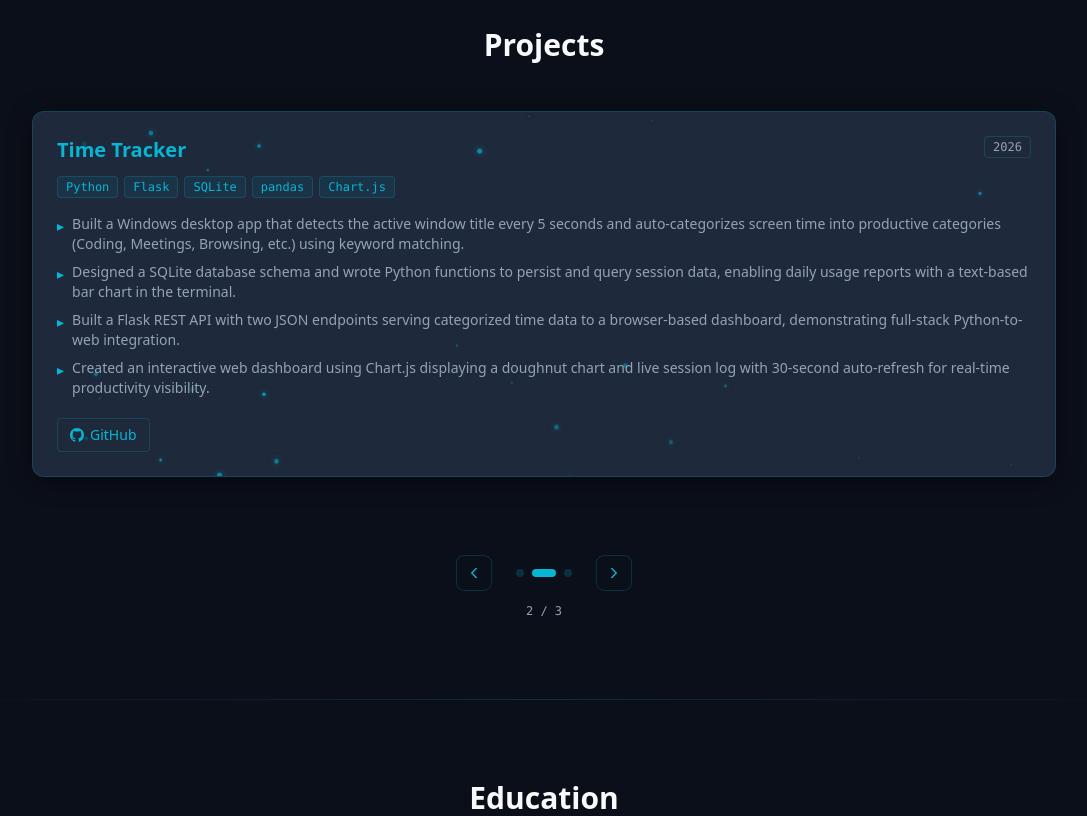
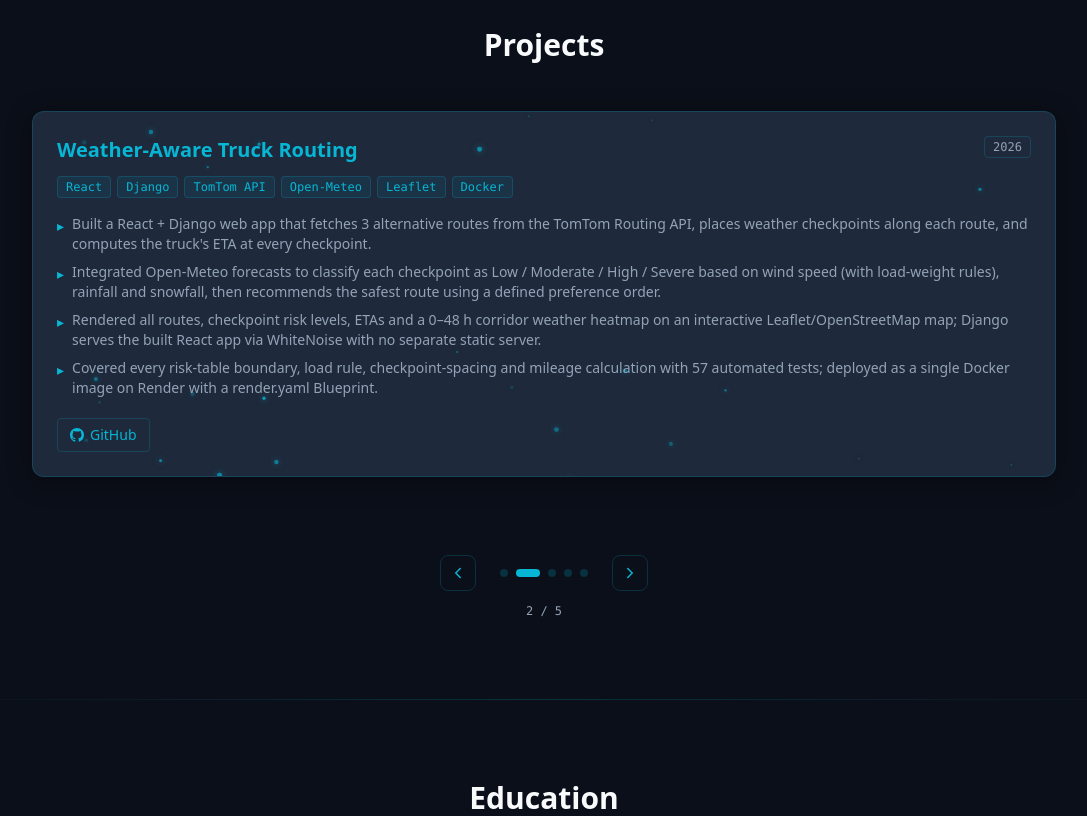
Before and after one commit to apurvaraj9/apurva-portfolio, a Next.js app: page / in a window 1280 px wide. Shown: the part 2060-2876 px from the top of the page, without its empty margins (96-1183 px from the left). Built offline with nearby package versions, Linux system fonts and the light colour scheme.

Commit message:
Add ScamSach, Weather Truck Routing, Fuel Route API; update skills

```diff
--- a/components/ProjectCard.jsx
+++ b/components/ProjectCard.jsx
@@ -103,6 +103,18 @@ export default function ProjectCard({ project }) {
               GitHub
             </a>
           )}
+          {project.live && (
+            <a href={project.live} target="_blank" rel="noopener noreferrer"
+              className="flex items-center gap-1.5 text-sm font-medium px-3 py-1.5 rounded border transition-all duration-200 hover:opacity-80"
+              style={{ color: "var(--color-cyan)", borderColor: "var(--color-border)", backgroundColor: "color-mix(in srgb, var(--color-cyan) 8%, transparent)" }}>
+              <svg xmlns="http://www.w3.org/2000/svg" width="14" height="14" viewBox="0 0 24 24" fill="none" stroke="currentColor" strokeWidth="2" strokeLinecap="round" strokeLinejoin="round">
+                <circle cx="12" cy="12" r="10"/>
+                <line x1="2" y1="12" x2="22" y2="12"/>
+                <path d="M12 2a15.3 15.3 0 0 1 4 10 15.3 15.3 0 0 1-4 10 15.3 15.3 0 0 1-4-10 15.3 15.3 0 0 1 4-10z"/>
+              </svg>
+              Live
+            </a>
+          )}
           {project.pypi && (
             <a href={project.pypi} target="_blank" rel="noopener noreferrer"
               className="flex items-center gap-1.5 text-sm font-medium px-3 py-1.5 rounded border transition-all duration-200 hover:opacity-80"
--- a/components/Projects.jsx
+++ b/components/Projects.jsx
@@ -3,6 +3,57 @@ import { useState, useEffect } from "react";
 import ProjectCard from "./ProjectCard";
 
 const projects = [
+  {
+    title: "ScamSach",
+    year: "2026",
+    tech: ["Python", "Next.js", "LangGraph", "Groq", "Supabase", "Docker"],
+    github: "https://github.com/apurvaraj9/scamsach",
+    live: "https://scamsach.vercel.app",
+    bullets: [
+      "Built a full-stack AI agent that investigates suspicious SMS and WhatsApp messages for India, streaming a live verdict, scam type, and bilingual (English + Hindi) explanation as each step runs.",
+      "Designed a LangGraph agentic pipeline (intake → local rules → planner → tool execution → scoring → judge) where an LLM plans its own investigation from a tool menu while hard rule-scores prevent the model from overruling clear evidence.",
+      "Engineered prompt-injection defence, PII masking before any LLM or log sees the message, and SSRF-safe link expansion (HEAD-only to known shorteners, never contacting the scam site).",
+      "Shipped with Supabase auth and case history, a feedback loop that feeds a labelled eval set, GitHub Actions CI (76 pytest tests + offline eval gate), and gitleaks secret scanning on every push.",
+    ],
+  },
+  {
+    title: "Weather-Aware Truck Routing",
+    year: "2026",
+    tech: ["React", "Django", "TomTom API", "Open-Meteo", "Leaflet", "Docker"],
+    github: "https://github.com/apurvaraj9/weather-truck-routing",
+    bullets: [
+      "Built a React + Django web app that fetches 3 alternative routes from the TomTom Routing API, places weather checkpoints along each route, and computes the truck's ETA at every checkpoint.",
+      "Integrated Open-Meteo forecasts to classify each checkpoint as Low / Moderate / High / Severe based on wind speed (with load-weight rules), rainfall and snowfall, then recommends the safest route using a defined preference order.",
+      "Rendered all routes, checkpoint risk levels, ETAs and a 0–48 h corridor weather heatmap on an interactive Leaflet/OpenStreetMap map; Django serves the built React app via WhiteNoise with no separate static server.",
+      "Covered every risk-table boundary, load rule, checkpoint-spacing and mileage calculation with 57 automated tests; deployed as a single Docker image on Render with a render.yaml Blueprint.",
+    ],
+  },
+  {
+    title: "Fuel Route API",
+    year: "2026",
+    tech: ["Django", "Python", "OSRM", "GeoJSON", "Leaflet", "Render"],
+    github: "https://github.com/apurvaraj9/fuel-route-api",
+    live: "https://fuel-route-api-h6na.onrender.com/",
+    bullets: [
+      "Built a Django 6.1 REST API that accepts any US start/finish location and returns cost-optimal fuel stops for a truck with a 500-mile range and 10 MPG, using dynamic programming over 8,000+ real OPIS station prices.",
+      "Resolved city names offline against ~39k US centroids derived from public ZIP-code data, called OSRM for free routing geometry, and filtered stations to a 10-mile corridor around the route before running the optimiser.",
+      "Returned a full JSON fuel plan (stop name, price, gallons, cost, off-route miles) plus a GeoJSON FeatureCollection and an interactive Leaflet map endpoint; typical processing time after route receipt is ~0.3 s coast-to-coast.",
+      "Deployed live on Render's free tier with a Postman collection, health endpoint, and structured error responses; no API key required for basic use.",
+    ],
+  },
+  {
+    title: "Log Guard",
+    year: "2026",
+    tech: ["Python", "openpyxl", "defusedxml", "pytest", "GitHub Actions", "PyPI"],
+    github: "https://github.com/apurvaraj9/log-guard",
+    pypi: "https://pypi.org/project/logguard-cli/",
+    bullets: [
+      "Built a Python CLI tool to detect and mask sensitive data — emails, phone numbers, API keys, IP addresses, and credit card numbers — in log files and Excel spreadsheets using regex patterns.",
+      "Published as a PyPI package (pip install logguard-cli) with a --check flag for CI/pre-commit hooks, enabling automated sensitive-data prevention in development pipelines.",
+      "Implemented recursive directory scanning and custom regex support via JSON config files, giving teams full control over what patterns count as sensitive in their environment.",
+      "Wrote a comprehensive test suite of 65+ tests using pytest and set up GitHub Actions CI to run tests automatically on every push, ensuring reliability and regression safety.",
+    ],
+  },
   {
     title: "Video Summarizer",
     year: "2026",
@@ -13,31 +64,6 @@ const projects = [
       "Engineered a smart audio chunking system using ffmpeg to split audio files exceeding Groq's 25MB API limit, enabling accurate summarization of videos of any length.",
       "Integrated yt-dlp for direct YouTube URL support alongside local MP4 uploads, with a clean two-tab frontend built in vanilla HTML, CSS, and JavaScript.",
       "Designed a clean REST API with clear separation of concerns between audio extraction, transcription, and summarization layers.",
-    ],
-  },
-  {
-    title: "Time Tracker",
-    year: "2026",
-    tech: ["Python", "Flask", "SQLite", "pandas", "Chart.js"],
-    github: "https://github.com/apurvaraj9/time-tracker",
-    bullets: [
-      "Built a Windows desktop app that detects the active window title every 5 seconds and auto-categorizes screen time into productive categories (Coding, Meetings, Browsing, etc.) using keyword matching.",
-      "Designed a SQLite database schema and wrote Python functions to persist and query session data, enabling daily usage reports with a text-based bar chart in the terminal.",
-      "Built a Flask REST API with two JSON endpoints serving categorized time data to a browser-based dashboard, demonstrating full-stack Python-to-web integration.",
-      "Created an interactive web dashboard using Chart.js displaying a doughnut chart and live session log with 30-second auto-refresh for real-time productivity visibility.",
-    ],
-  },
-  {
-    title: "Log Guard",
-    year: "2026",
-    tech: ["Python", "openpyxl", "defusedxml", "pytest", "GitHub Actions", "PyPI"],
-    github: "https://github.com/apurvaraj9/log-guard",
-    pypi: "https://pypi.org/project/logguard-cli/",
-    bullets: [
-      "Built a Python CLI tool to detect and mask sensitive data — emails, phone numbers, API keys, IP addresses, and credit card numbers — in log files and Excel spreadsheets using regex patterns.",
-      "Published as a PyPI package (`pip install logguard-cli`) with a `--check` flag for CI/pre-commit hooks, enabling automated sensitive-data prevention in development pipelines.",
-      "Implemented recursive directory scanning and custom regex support via JSON config files, giving teams full control over what patterns count as sensitive in their environment.",
-      "Wrote a comprehensive test suite of 65+ tests using pytest and set up GitHub Actions CI to run tests automatically on every push, ensuring reliability and regression safety.",
     ],
   },
 ];
--- a/components/Skills.jsx
+++ b/components/Skills.jsx
@@ -18,7 +18,7 @@ const categories = [
         <rect x="3" y="3" width="18" height="18" rx="2"/><path d="M3 9h18M9 21V9"/>
       </svg>
     ),
-    skills: ["React", "Next.js", "Tailwind CSS", "HTML/CSS", "Chart.js", "Vanilla JS"],
+    skills: ["React", "Next.js", "Tailwind CSS", "HTML/CSS", "Chart.js", "Leaflet", "Vanilla JS"],
   },
   {
     title: "Backend",
@@ -28,7 +28,7 @@ const categories = [
         <line x1="6" y1="6" x2="6.01" y2="6"/><line x1="6" y1="18" x2="6.01" y2="18"/>
       </svg>
     ),
-    skills: ["Node.js", "Express.js", "Flask", "REST APIs", "WordPress"],
+    skills: ["Node.js", "Express.js", "Flask", "Django", "REST APIs", "LangGraph", "WordPress"],
   },
   {
     title: "Databases",
@@ -38,7 +38,7 @@ const categories = [
         <path d="M3 5v14c0 1.66 4 3 9 3s9-1.34 9-3V5"/>
       </svg>
     ),
-    skills: ["MySQL", "SQLite", "SQL"],
+    skills: ["MySQL", "SQLite", "Supabase", "SQL"],
   },
   {
     title: "Cyber Security",
@@ -56,7 +56,7 @@ const categories = [
         <path d="M14.7 6.3a1 1 0 0 0 0 1.4l1.6 1.6a1 1 0 0 0 1.4 0l3.77-3.77a6 6 0 0 1-7.94 7.94l-6.91 6.91a2.12 2.12 0 0 1-3-3l6.91-6.91a6 6 0 0 1 7.94-7.94l-3.76 3.76z"/>
       </svg>
     ),
-    skills: ["Git", "GitHub Actions", "Google Cloud", "PyPI", "VS Code", "pandas", "NumPy", "pytest"],
+    skills: ["Git", "GitHub Actions", "Docker", "Google Cloud", "PyPI", "VS Code", "pandas", "NumPy", "pytest"],
   },
 ];
 
```
